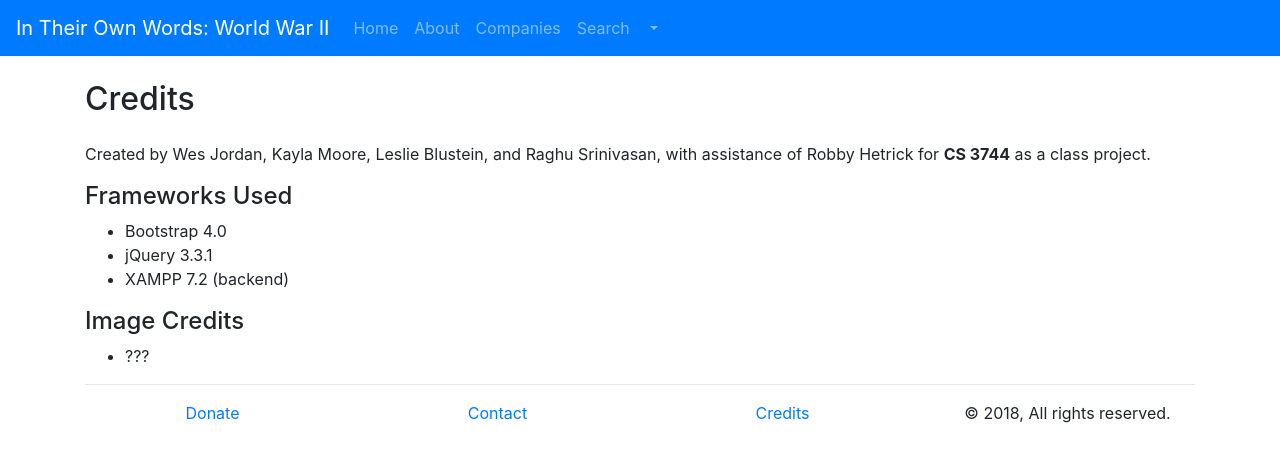
After one commit to Thing342/CS3744Project, a PHP site: the page made by app/views/credits.phtml in a window 1280 px wide. The commit adds this page. Shown: the top 462 px of the page. Run offline with PHP 8.4, Linux system fonts and the light colour scheme; the template is opened without the code that fills it, so the values that code supplies are empty; some libraries are stand-ins or nearby versions.

Commit message:
add credits page

```diff
--- a/app/views/_footer.phtml
+++ b/app/views/_footer.phtml
@@ -17,7 +17,8 @@
             <div class="footerDiv row">
               <div class="col-sm"><a href="http://www.paypal.me/leslieb98">Donate</a></div>
               <div class="col-sm"><a href="mailto:leslie6@vt.edu?Subject=In%20Their%20Own%20Words">Contact</a></div>
-              <div class="col-sm">&copy; 2018, all rights reserved</div>
+              <div class="col-sm"><a href="<?= $_ENV['SUBDIRECTORY'] ?>/credits">Credits</a></div>
+              <div class="col-sm">&copy; 2018, All rights reserved.</div>
             </div>
         </footer>
     </div>
--- /dev/null
+++ b/app/views/credits.phtml
@@ -0,0 +1,37 @@
+<?php
+/**
+ * Created by PhpStorm.
+ * User: wes
+ * Date: 4/4/18
+ * Time: 10:03 AM
+ *
+ * The "credits" page.
+ */
+
+$title = 'Credits';
+
+$js_init = 'getLocationImages();';
+$container_class = 'container';
+$container_id = 'container';
+include "app/views/_header.phtml"
+?>
+
+<h2 class="my-4">Credits</h2>
+<section>
+    <p>Created by Wes Jordan, Kayla Moore, Leslie Blustein, and Raghu Srinivasan, with assistance of Robby Hetrick
+        for <strong>CS 3744</strong> as a class project.</p>
+    <h4>Frameworks Used</h4>
+    <ul>
+        <li>Bootstrap 4.0</li>
+        <li>jQuery 3.3.1</li>
+        <li>XAMPP 7.2 (backend)</li>
+    </ul>
+    <h4>Image Credits</h4>
+    <ul>
+        <li>???</li>
+    </ul>
+</section>
+
+<?php
+include "app/views/_footer.phtml"
+?>
```
Also changed, not shown: app/controllers/SiteController.php (+9 -4 lines).
